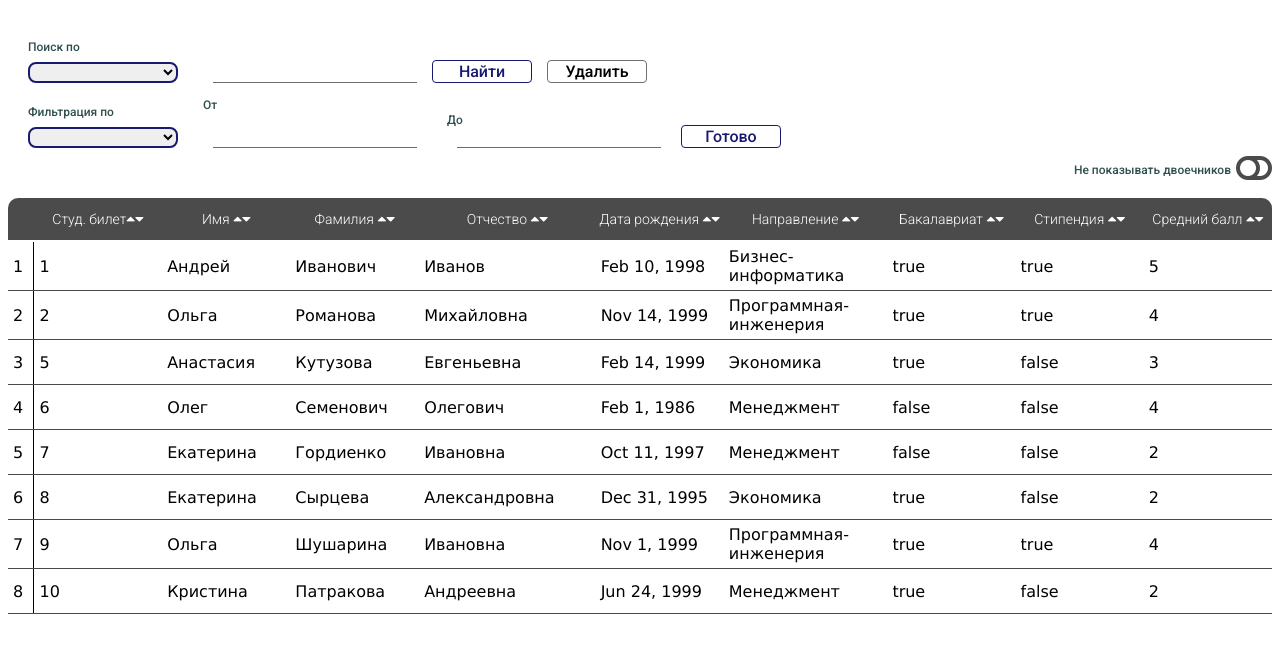
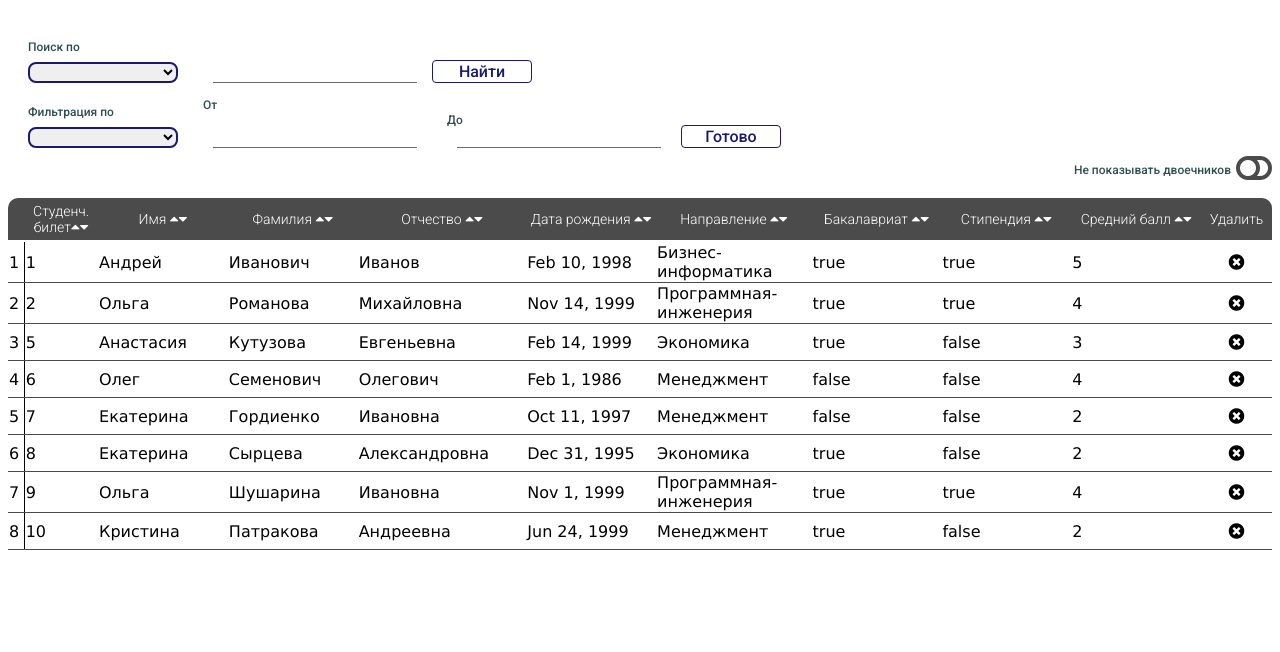
Before and after one commit to avenaki/angular_hw2, an Angular app: page / in a window 1280 px wide. Shown: the top 652 px of the page. Built offline with nearby package versions, Linux system fonts and the light colour scheme.

Commit message:
changed Delete function

```diff
--- a/src/app/app.component.css
+++ b/src/app/app.component.css
@@ -195,7 +195,6 @@ th:last-child {
   border-right: none;
 }
 td {
-  padding: 5px 5px;
   border-bottom: 1px solid #4a4a4a;
   height:34px;
 }
@@ -229,3 +228,9 @@ tr:last-child td:last-child {
   color: #4a4a4a;
   text-align: center;
 }
+.tdDel {
+  text-align: center;
+}
+.th2{
+  width:15px;
+}
--- a/src/app/app.component.html
+++ b/src/app/app.component.html
@@ -13,7 +13,6 @@
   <input type="text" [(ngModel)] = "searchInput" [ngModelOptions]="{standalone: true}"/>
 </form>
   <button class="searchButton" (click)="searchStudent()">Найти</button>
-    <button class="deleteButton" (click)="deleteStudent()">Удалить</button>
   </div>
   <div class="filterForm">
     <div class="selectForm">
@@ -51,7 +50,7 @@
   <table>
   <tr>
     <th class="th1"> </th>
-    <th class="th2">Cтуд. билет<i class="fas fa-caret-up" (click)="sortStudents('id', 'ASC')" > </i> <i class="fas fa-caret-down" (click)="sortStudents('id', 'DESC')"> </i></th>
+    <th class="th2">Cтуденч. билет<i class="fas fa-caret-up" (click)="sortStudents('id', 'ASC')" > </i> <i class="fas fa-caret-down" (click)="sortStudents('id', 'DESC')"> </i></th>
     <th >Имя  <i class="fas fa-caret-up"  (click)="sortStudents('name', 'ASC')"></i> <i class="fas fa-caret-down"  (click)="sortStudents('name', 'DESC')" ></i></th>
     <th>Фамилия  <i class="fas fa-caret-up"  (click)="sortStudents('surname', 'ASC')"></i> <i class="fas fa-caret-down"  (click)="sortStudents('surname', 'ASC')"></i></th>
     <th>Отчество  <i class="fas fa-caret-up"  (click)="sortStudents('patronymic', 'ASC')"></i> <i class="fas fa-caret-down"  (click)="sortStudents('patronymic', 'DESC')"></i></th>
@@ -60,6 +59,7 @@
     <th class="thLast">Бакалавриат  <i class="fas fa-caret-up" (click)="sortStudents('isBachelor', 'ASC')"></i> <i class="fas fa-caret-down" (click)="sortStudents('isBachelor', 'DESC')"></i></th>
     <th class="thLast">Стипендия  <i class="fas fa-caret-up" (click)="sortStudents('hasScholarship', 'ASC')"></i><i class="fas fa-caret-down" (click)="sortStudents('hasScholarship', 'DESC')"></i></th>
     <th class="thLast">Средний балл  <i class="fas fa-caret-up" (click)="sortStudents('averageScore', 'ASC')"></i><i class="fas fa-caret-down" (click)="sortStudents('averageScore', 'DESC')"></i></th>
+    <th class="th2"> Удалить</th>
   </tr>
   <tbody *ngFor="let student of students; let i = index">
 
@@ -74,6 +74,7 @@
   <td  >{{student.isBachelor}}</td>
   <td  >{{student.hasScholarship}}</td>
   <td  >{{student.averageScore}}</td>
+  <td class="tdDel td3"> <i class="fas fa-times-circle" (click)="deleteStudent(student.id)"></i></td>
 </tr>
   </tbody>
 </table>
--- a/src/app/app.component.ts
+++ b/src/app/app.component.ts
@@ -246,16 +246,9 @@ clickAdd: boolean = false;
       }
     }
 
-  deleteStudent(): void {
-    if (Number(this.selectedValue) !== 3 || this.idToDelete === undefined || this.studentIsFound === false ) {
-      alert("You need to find user first in order to delete him/her. Check that you have choosen 3 option and entered students id");
-      return;
-    }
-    if (Number(this.selectedValue) === 3 && this.studentIsFound === true) {
-      this.studentIsFound = false;
-      this.students = this.students.filter(item => item.id !== this.idToDelete);
-      alert("Student with Id " + this.idToDelete.toString() + " was deleted! ");
-    }
+  deleteStudent(id: number): void {
+      this.students = this.students.filter(item => item.id !== id);
+      alert("Student with Id " + id.toString() + " was deleted! ");
   }
 
 }
```
